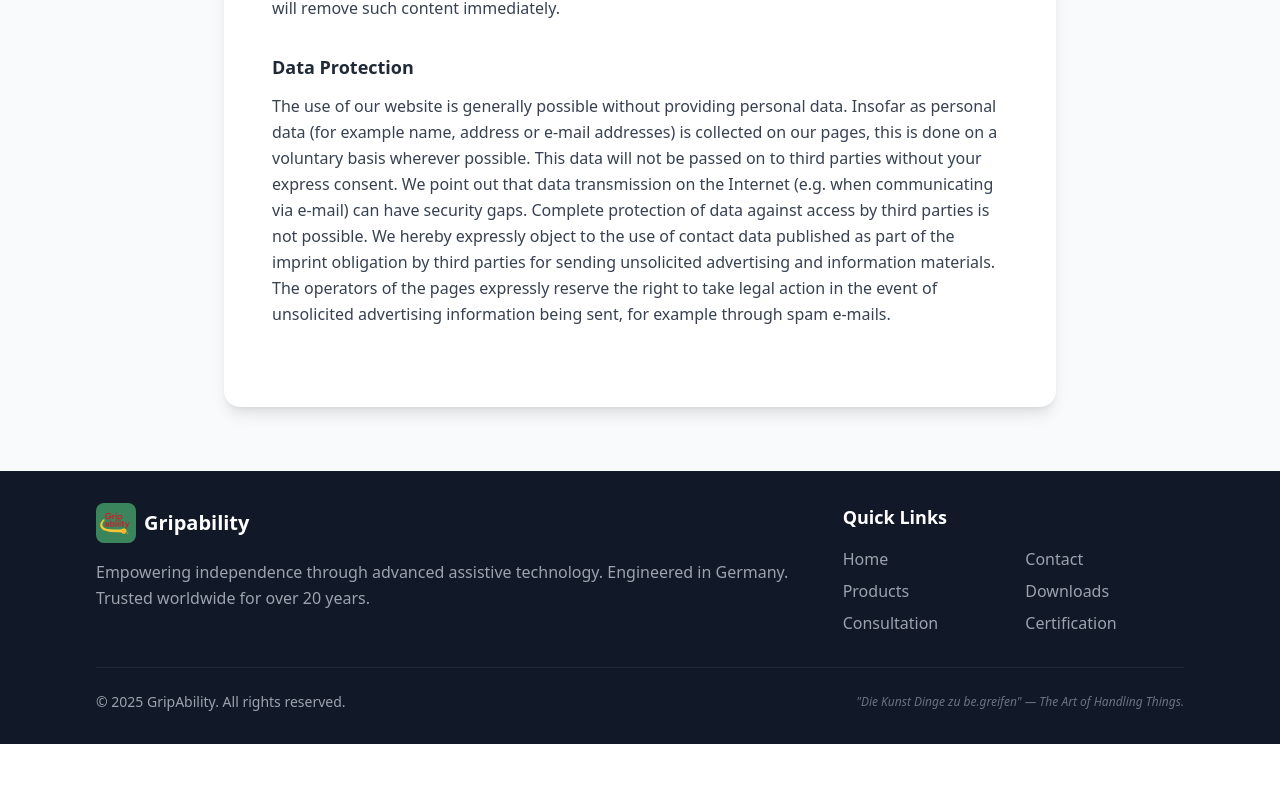
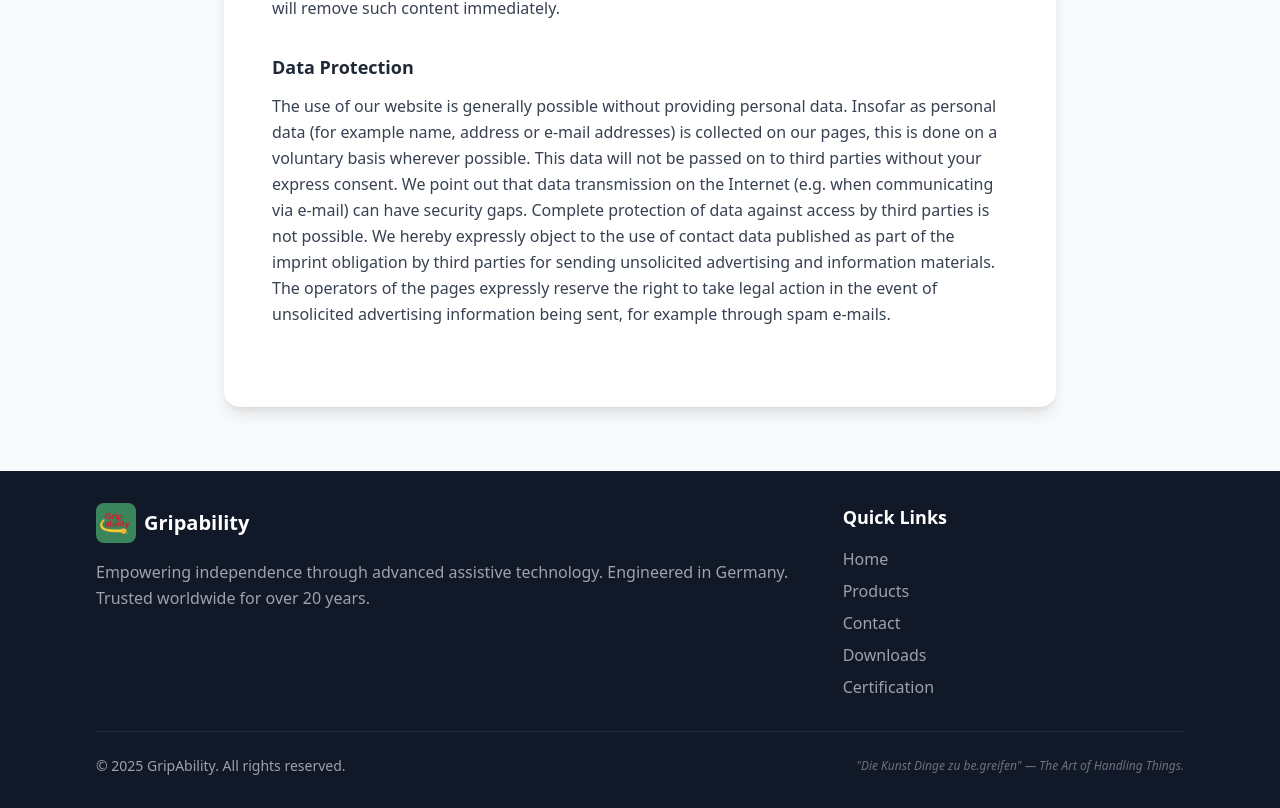
Before and after one commit to TadhgMaher/Gripability-Development, a React (Vite) app: page /#/impressum in a window 1280 px wide. Shown: the part 1816-2624 px from the top of the page. Before the commit the page ends 2560 px from the top, so only its background shows below. Built offline with nearby package versions, Linux system fonts and the light colour scheme.

Commit message:
Remove consultation links from header and footer navigation

```diff
--- a/src/components/Footer.tsx
+++ b/src/components/Footer.tsx
@@ -38,7 +38,7 @@ const Footer: React.FC = () => {
             <h3 className="text-lg font-semibold mb-4">
               {t("footer.quickLinks")}
             </h3>
-            <div className="grid grid-cols-2 grid-rows-3 grid-flow-col gap-x-6 gap-y-2">
+            <div className="grid grid-cols-1 gap-y-2">
               <button
                 onClick={() => scrollToSection("home")}
                 className="text-gray-400 hover:text-emerald-400 transition-colors duration-200 text-left"
@@ -50,12 +50,6 @@ const Footer: React.FC = () => {
                 className="text-gray-400 hover:text-emerald-400 transition-colors duration-200 text-left"
               >
                 {t("nav.products")}
-              </button>
-              <button
-                onClick={() => scrollToSection("consultation")}
-                className="text-gray-400 hover:text-emerald-400 transition-colors duration-200 text-left"
-              >
-                {t("nav.consultation")}
               </button>
               <button
                 onClick={() => scrollToSection("contact")}
--- a/src/components/Header.tsx
+++ b/src/components/Header.tsx
@@ -136,12 +136,6 @@ const Header: React.FC = () => {
               {t("nav.products")}
             </button>
             <button
-              onClick={() => scrollToSection("consultation")}
-              className="block w-full text-left px-3 py-2 text-gray-700 hover:text-emerald-600 hover:bg-emerald-50 rounded-md transition-colors duration-200"
-            >
-              {t("nav.consultation")}
-            </button>
-            <button
               onClick={() => scrollToSection("contact")}
               className="block w-full text-left px-3 py-2 text-gray-700 hover:text-emerald-600 hover:bg-emerald-50 rounded-md transition-colors duration-200"
             >
```
